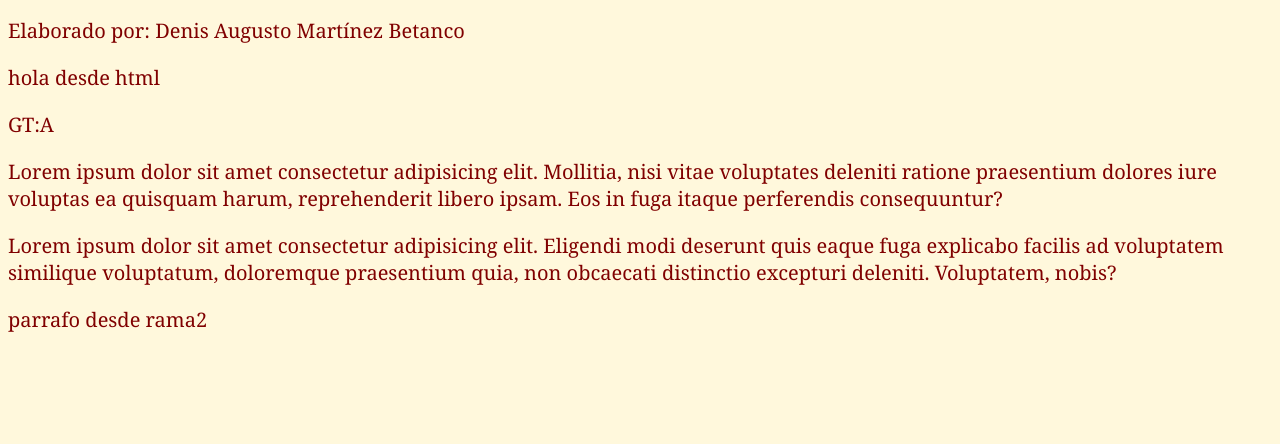
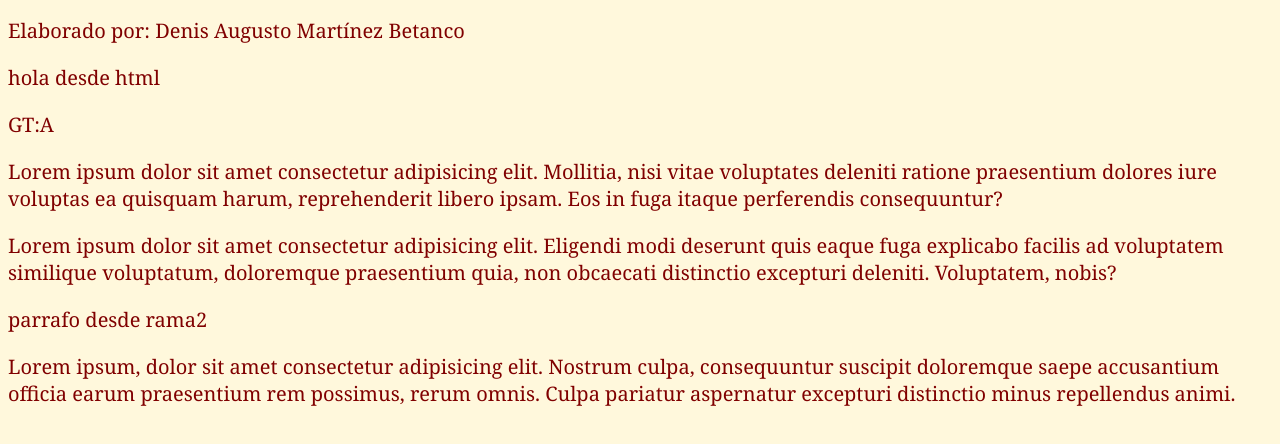
Before and after one commit to D3nism/ejercicio-practico-de-ramas-, a plain HTML site: page index.html in a window 1280 px wide. Shown: the part 276-720 px from the top of the page. Drawn offline with Linux system fonts and the light colour scheme.

Commit message:
lorem de rama3 para unirlo con la rama master

```diff
--- a/index.html
+++ b/index.html
@@ -21,5 +21,6 @@ Ingeniería en tecnologías en la información con énfasis de desarrollo web y
     <p>Lorem ipsum dolor sit amet consectetur adipisicing elit. Eligendi modi deserunt quis eaque fuga explicabo facilis ad voluptatem similique voluptatum, doloremque praesentium quia, non obcaecati distinctio excepturi deleniti. Voluptatem, nobis?</p>
     <a href="denis"></a>
     <p>parrafo desde rama2</p>
+    <p>Lorem ipsum, dolor sit amet consectetur adipisicing elit. Nostrum culpa, consequuntur suscipit doloremque saepe accusantium officia earum praesentium rem possimus, rerum omnis. Culpa pariatur aspernatur excepturi distinctio minus repellendus animi.</p>
 </body>
 </html>
```
